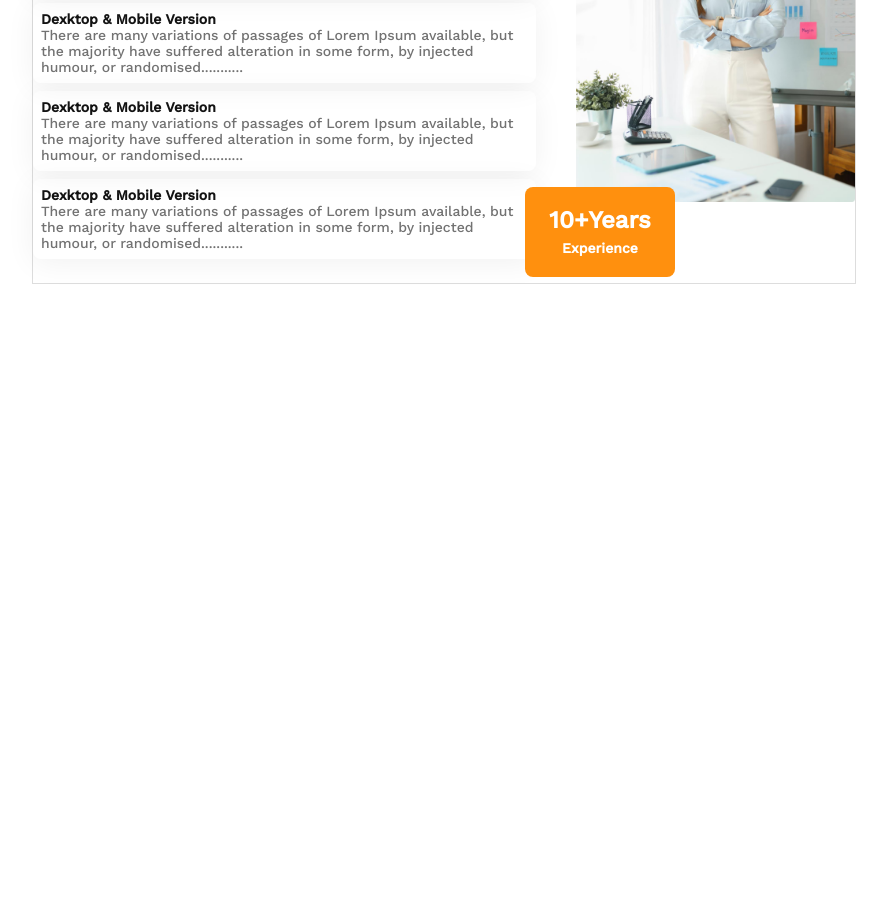
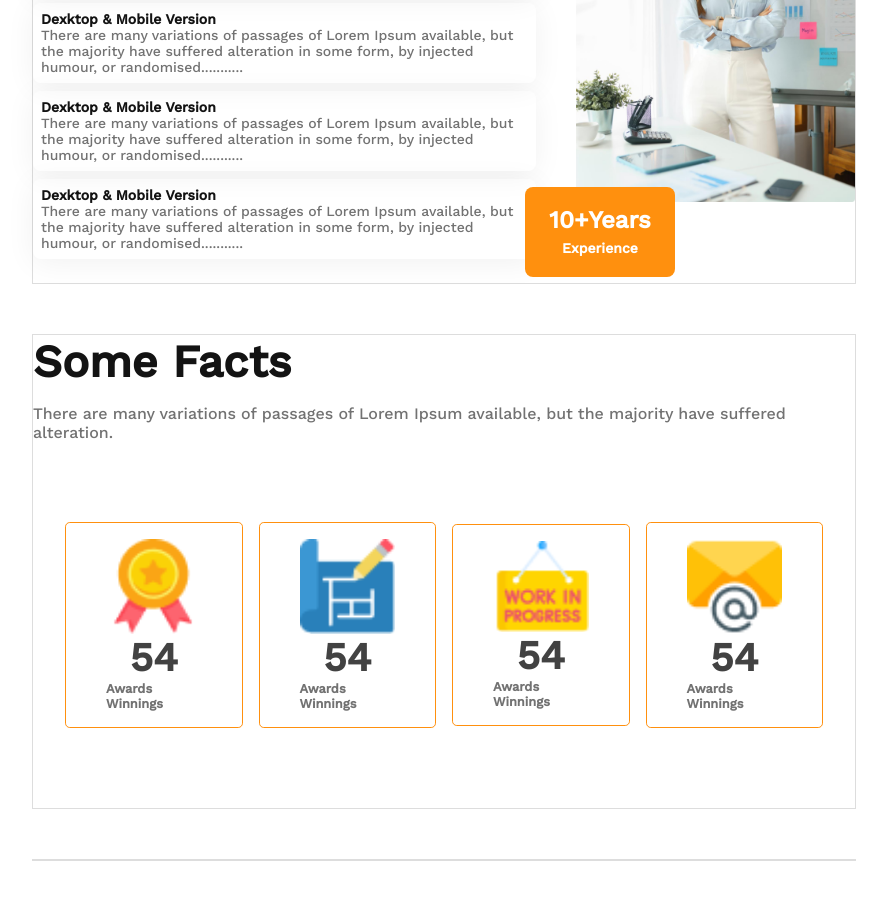
Before and after one commit to bishwajit1965/WD-7, a plain HTML site: page Assignments/A-02-g3-architects/index.html in a window 1280 px wide. Shown: the part 1511-2410 px from the top of the page, without its empty margins (196-1083 px from the left). Before the commit the page ends 1845 px from the top, so only its background shows below. Drawn offline with nearby package versions, Linux system fonts and the light colour scheme.

Commit message:
Some facts complete

```diff
--- a/Assignments/A-02-g3-architects/assets/css/g3-architects.css
+++ b/Assignments/A-02-g3-architects/assets/css/g3-architects.css
@@ -17,6 +17,7 @@
   --link-color: #424242;
   --button: #ff900e;
   --button-big: #ff900e;
+  --border: #ff900e;
   --header-light: #727272;
   --light: #727272;
   --border-left: #ff900e;
@@ -202,6 +203,65 @@ header {
 .hang-btn-experience-text {
   font-size: 14px;
 }
+/*=========================
+| Some facts section styles
+===========================*/
+.some-facts {
+  margin: 50px 228px;
+  border: 1px solid #ddd;
+}
+.facts-title {
+  font-weight: 700;
+  font-size: 45px;
+  color: var(--header-text);
+}
+.facts-description {
+  font-weight: 400;
+  font-size: 16px;
+  color: var(--header-light);
+  margin: 1rem 0rem;
+}
+
+.facts-image-wrapper {
+  display: flex;
+  justify-content: space-between;
+  gap: 1rem;
+  align-items: center;
+  margin: 3rem 0rem;
+  padding: 2rem;
+}
+.facts-image-wrapper .wrapper {
+  border: 1px solid var(--border);
+  padding: 1rem 2.5rem;
+  border-radius: 0.3rem;
+}
+.wrapper {
+  display: flex;
+  flex-direction: column;
+  align-items: center;
+}
+.wrapper > img {
+  width: 100%;
+  height: 100%;
+}
+.wrapper > h4 {
+  font-weight: 600;
+  font-size: 2.5rem;
+  color: var(--link-color);
+}
+.wrapper > p {
+  font-weight: 600;
+  font-size: 0.8rem;
+  color: var(--light);
+}
+
+/*============================
+|  Our sponsors section styles
+==============================*/
+.our-sponsors {
+  margin: 50px 228px;
+  border: 1px solid #ddd;
+}
 /*=====================
 | Global styles
 ========================*/
@@ -214,9 +274,3 @@ header {
 /*=====================
 | Global styles
 ========================*/
-/*=====================
-| Global styles
-========================*/
-/*=====================
-| Global styles
-========================*/
--- a/Assignments/A-02-g3-architects/index.html
+++ b/Assignments/A-02-g3-architects/index.html
@@ -157,7 +157,37 @@
       <!-- ./Loveable features section ends -->
 
       <!-- Some facts section begins -->
-      <section class="some-facts"></section>
+      <section class="some-facts">
+        <div class="facts-text-top">
+          <h2 class="facts-title">Some Facts</h2>
+          <p class="facts-description">
+            There are many variations of passages of Lorem Ipsum available, but
+            the majority have suffered alteration.
+          </p>
+        </div>
+        <div class="facts-image-wrapper">
+          <div class="wrapper">
+            <img src="assets/images/icons/ribon.png" alt="" />
+            <h4>54</h4>
+            <p>Awards Winnings</p>
+          </div>
+          <div class="wrapper">
+            <img src="assets/images/icons/projects.png" alt="" />
+            <h4>54</h4>
+            <p>Awards Winnings</p>
+          </div>
+          <div class="wrapper">
+            <img src="assets/images/icons/customers.png" alt="" />
+            <h4>54</h4>
+            <p>Awards Winnings</p>
+          </div>
+          <div class="wrapper">
+            <img src="assets/images/icons/email.png" alt="" />
+            <h4>54</h4>
+            <p>Awards Winnings</p>
+          </div>
+        </div>
+      </section>
       <!-- ./Some facts section ends -->
 
       <!-- Our sponsors section begins -->
```
